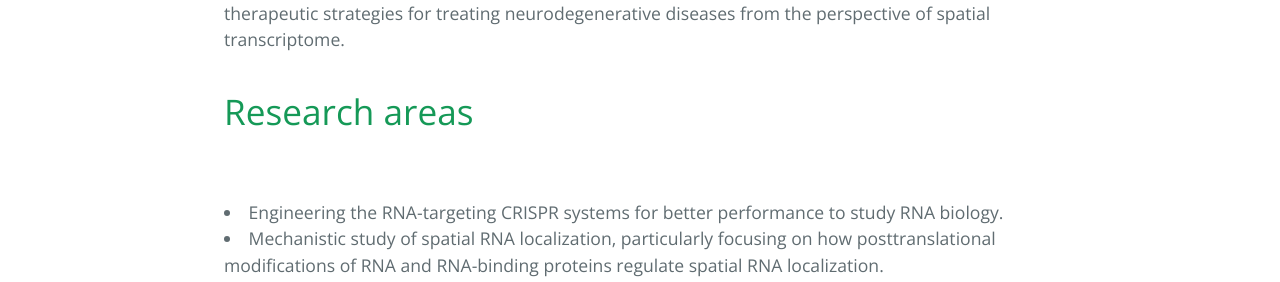
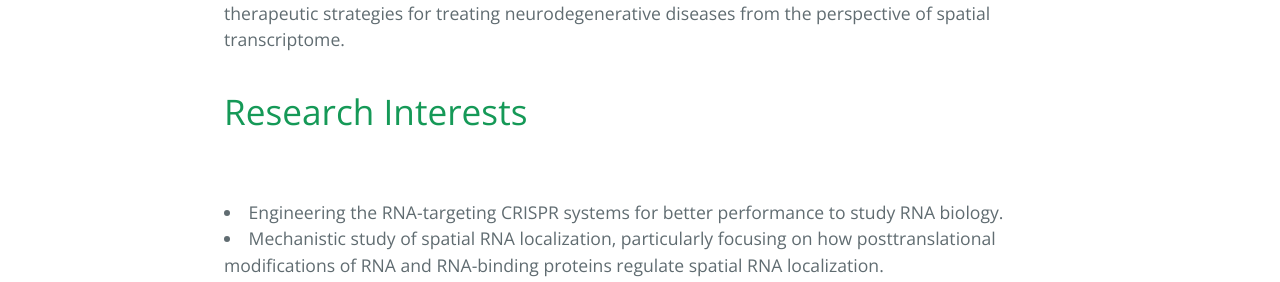
Before and after one commit to Hanmt-Lab/Hanmt-Lab.github.io, a Jekyll site: the page built from research/index.md, in a window 1280 px wide. Shown: the part 574-856 px from the top of the page. Built offline with Jekyll 4.4.1, drawn with Linux system fonts in a browser that asks for light colours.

Commit message:
Update index.md

```diff
--- a/research/index.md
+++ b/research/index.md
@@ -9,7 +9,7 @@ layout: default
 Spatial RNA localization regulates the spatiotemporal organization of RNAs and proteins. This is particularly important in neurons and is disrupted in some neurological disorders including ALS, FTD, FXS, and SMA. However, the regulatory mechanisms, functional roles, and pathological relevance of spatial RNA localization are not well understood, largely due to limited tools. The Han lab is interested in answering these questions by developing cutting-edge synthetic biology, chemical biology, and CRISPR tools to profile and engineer the spatial transcriptome. The long-term goal is to explore novel therapeutic strategies for treating neurodegenerative diseases from the perspective of spatial transcriptome.
 <br>
 
-# Research areas
+# Research Interests
 <br>
 <li>Engineering the RNA-targeting CRISPR systems for better performance to study RNA biology.</li>
 <li>Mechanistic study of spatial RNA localization, particularly focusing on how posttranslational modifications of RNA and RNA-binding proteins regulate spatial RNA localization.</li>
```
